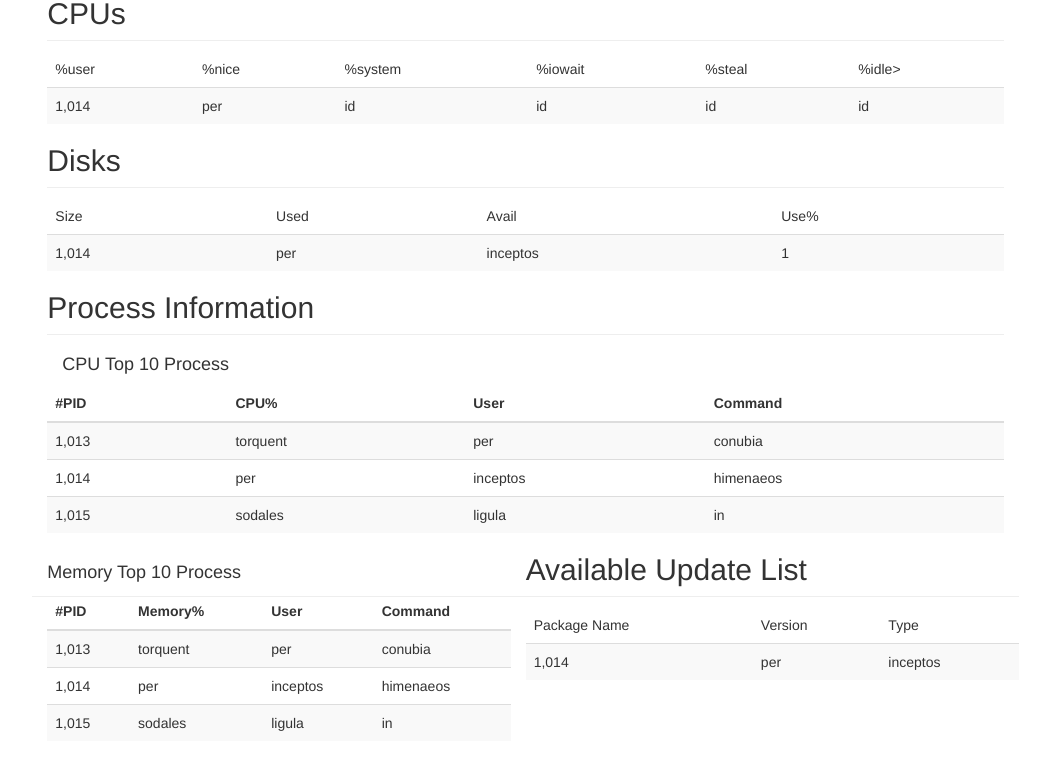
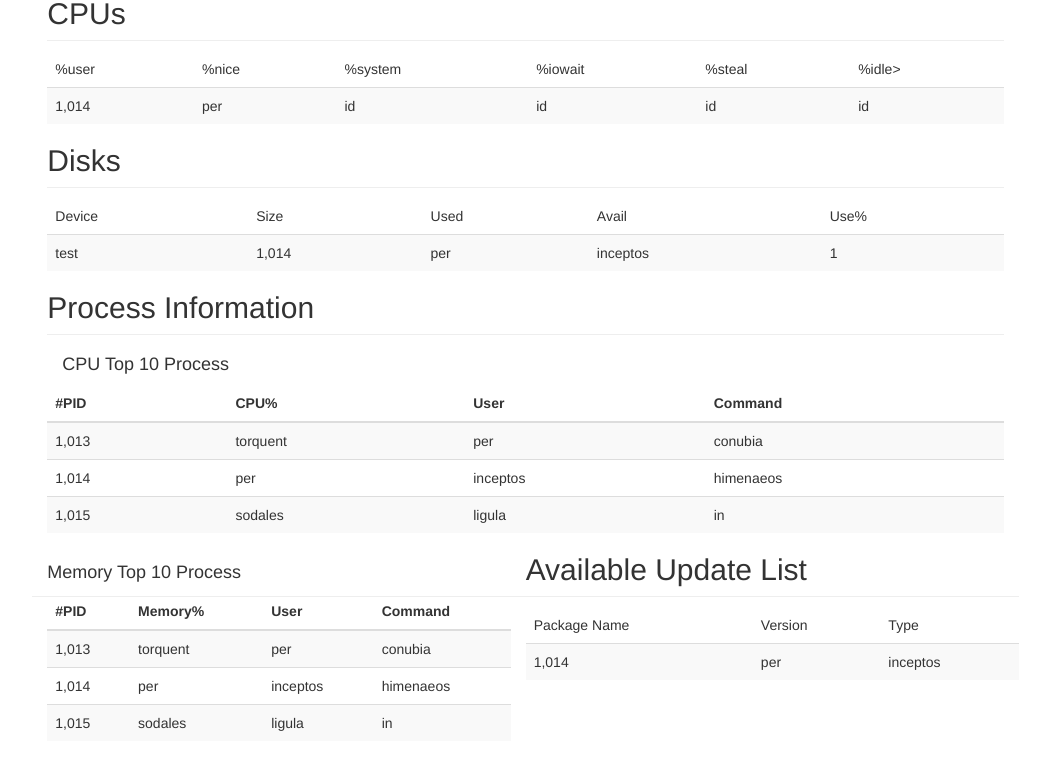
Before and after one commit to seadog007/Fedora-System-Status-Dashboard, a plain HTML site: page index.html in a window 1280 px wide. Shown: the part 1282-2051 px from the top of the page, without its empty margins (221-1271 px from the left). Drawn offline with Linux system fonts and the light colour scheme.

Commit message:
Fix index.html field

```diff
--- a/index.html
+++ b/index.html
@@ -133,6 +133,7 @@
             <table class="table table-striped">
               <thead>
                 <tr>
+                  <td>Device</td>
                   <td>Size</td>
                   <td>Used</td>
                   <td>Avail</td>
@@ -141,6 +142,7 @@
               </thead>
               <tbody>
                 <tr>
+                    <td>test</td>
                     <td>1,014</td>
                     <td>per</td>
                     <td>inceptos</td>
```
